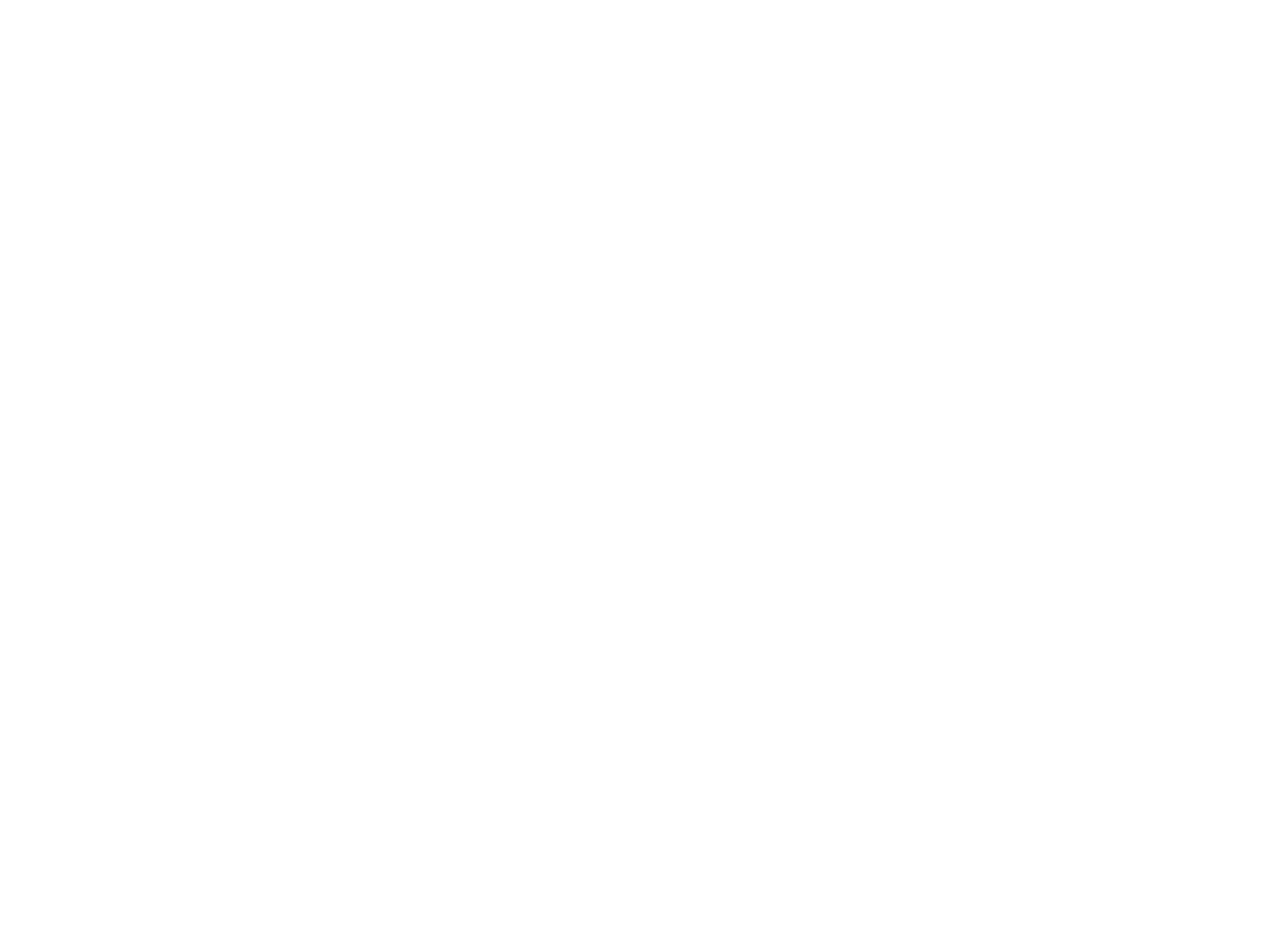
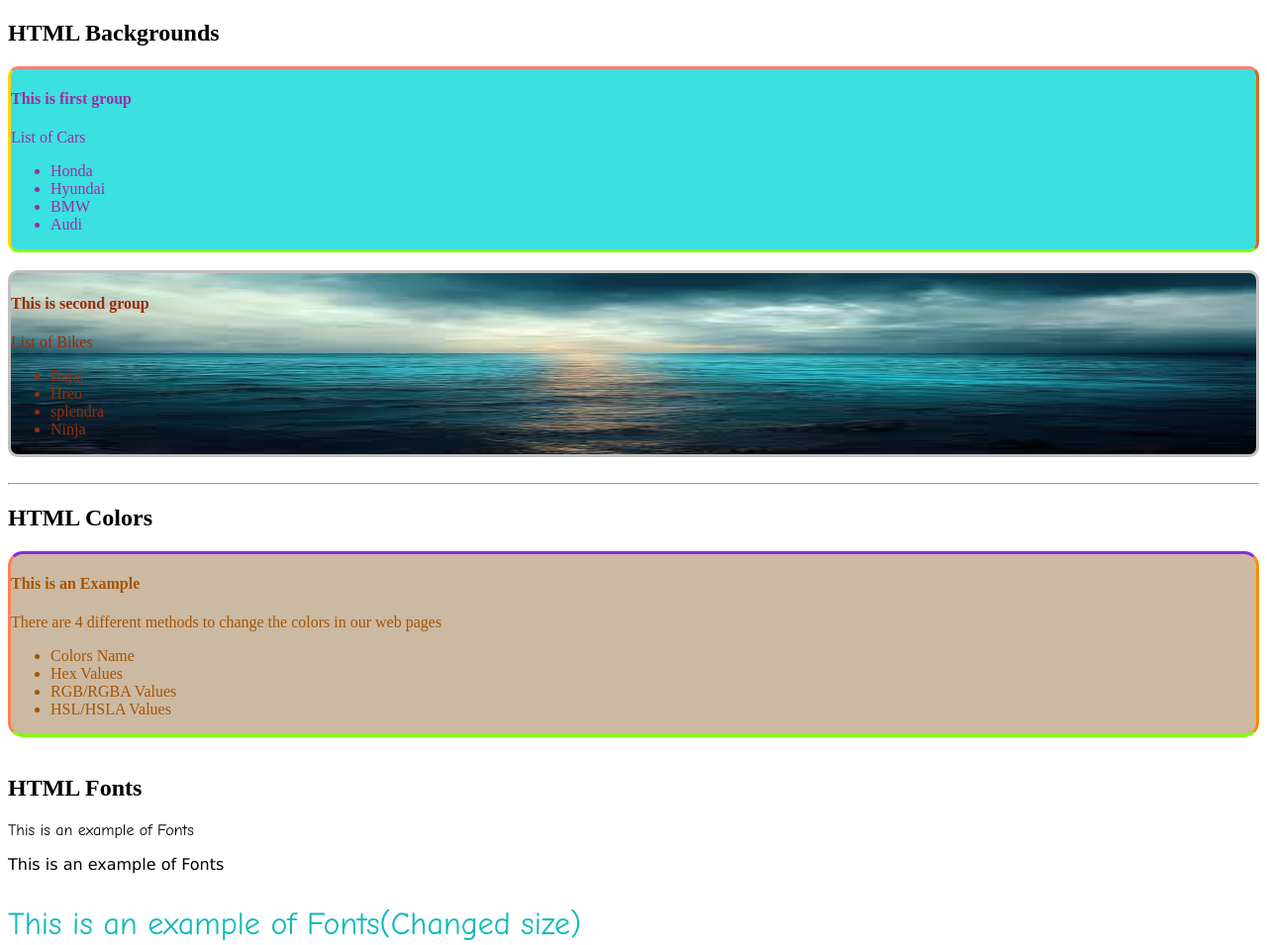
Before and after one commit to rajneeshkumar09/Learning-HTML, a plain HTML site: page Simplilearn/backgrounds.html in a window 1280 px wide. Shown: the whole page at 99% size. Before the commit the page ends 800 px from the top, so only its background shows below. Drawn offline with Linux system fonts and the light colour scheme.

Commit message:
Add html and css files

```diff
--- /dev/null
+++ b/Simplilearn/backgrounds.css
@@ -0,0 +1,38 @@
+body{
+    /* background-color: rgb(73, 73, 247);  /*156 */
+    background-image: url("../images/ferrari\ j50.jpg");
+    background-size: cover;
+    background-repeat: no-repeat;
+    background-size: cover;
+}
+
+#cars{
+    border: 3px solid silver;
+    border-radius: 10px;
+    color: rgb(163, 42, 165);
+    background-color: rgb(59, 224, 224);
+    border-bottom-color: chartreuse;
+    border-right-color: chocolate;
+    border-top-color: salmon;
+    border-left-color: gold;
+}
+
+#bikes{
+    border: 3px solid silver;
+    border-radius: 10px;
+    color: rgb(154, 44, 11);
+    background-image: url("../images/sea.jpg");
+    background-repeat: no-repeat;
+    background-size: 100% 100%;
+}
+
+#colours{
+    border: 3px solid gray;
+    border-radius: 15px;
+    background-color: rgb(204, 185, 162);
+    border-top-color: blueviolet;
+    border-bottom-color: chartreuse;
+    border-left-color: coral;
+    border-right-color: darkorange;
+    color: rgb(164, 84, 4);
+}
--- a/Simplilearn/backgrounds.html
+++ b/Simplilearn/backgrounds.html
@@ -5,8 +5,47 @@
     <meta http-equiv="X-UA-Compatible" content="ie=edge">
     <meta name="viewport" content="width=device-width, initial-scale=1.0">
     <title>Backgrounds</title>
+    <link rel="stylesheet" href="backgrounds.css">
 </head>
 <body>
-
+    <h2>HTML Backgrounds</h2>
+    <div id="cars">
+        <h4>This is first group</h4>
+        <p>List of Cars</p>
+        <ul>
+            <li>Honda</li>
+            <li>Hyundai</li>
+            <li>BMW</li>
+            <li>Audi</li>
+        </ul>
+    </div>
+    <br>
+    <div id="bikes">
+        <h4>This is second group</h4>
+        <p>List of Bikes</p>
+        <ul>
+            <li>Bajaj</li>
+            <li>Hreo</li>
+            <li>splendra</li>
+            <li>Ninja</li>
+        </ul>
+    </div>
+    <br> <hr>
+    <h2>HTML Colors</h2>
+    <div id="colours">
+        <h4>This is an Example</h4>
+        <p>There are 4 different methods to change the colors in our web pages</p>
+        <ul>
+            <li>Colors Name</li>
+            <li>Hex Values</li>
+            <li>RGB/RGBA Values</li>
+            <li>HSL/HSLA Values</li>
+        </ul>
+    </div>
+    <br>
+    <h2>HTML Fonts</h2>
+    <p style="font-family: comic sans MS;">This is an example of Fonts</p>
+    <p style="font-family: Verdana;">This is an example of Fonts</p>
+    <p style="font-size:  xx-large; font-family:Comic sans MS; color: rgb(14, 185, 185)">This is an example of Fonts(Changed size)</p>
 </body>
 </html>
--- a/Simplilearn/first.css
+++ b/Simplilearn/first.css
@@ -22,10 +22,16 @@ iframe{
 
 #cars{
     color: blue;
-    border: 2px solid silver;
+    border: 2px solid brown;
+    background-color: deepskyblue;
+    border-radius: 12px;
 }
 
 #bikes{
     color: red;
     border: 2px solid green;
+    border-radius: 12px;
+    background-image: url("../images/sea.jpg");
+    background-repeat: no-repeat;
+    background-size: 100% 100%;
 }
```
Also changed, not shown: Simplilearn/Img_Table.html (+2 -0 lines).
